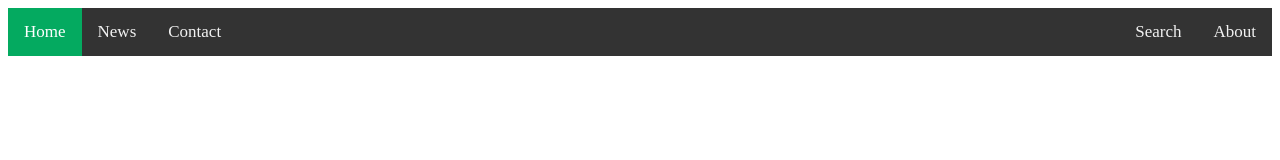
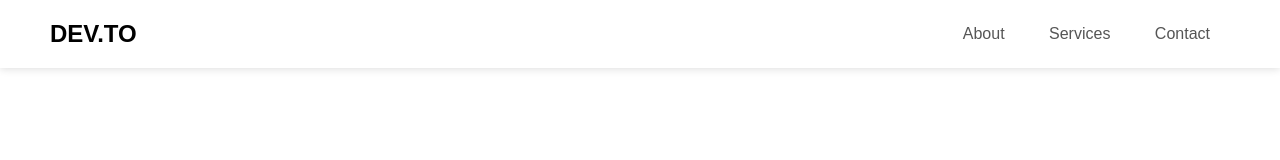
Before and after one commit to anishjoshi1999/csspractice, a plain HTML site: page index.html in a window 1280 px wide. Drawn offline with Linux system fonts and the light colour scheme.

Commit message:
navbar using flexbox

```diff
--- a/index.html
+++ b/index.html
@@ -11,15 +11,14 @@
 
 <body>
     <header>
-        <div class="topnav">
-            <a href="#" class="active">Home</a>
-            <a href="#">News</a>
-            <a href="#">Contact</a>
-            <div class="topnav-right">
-                <a href="#">Search</a>
-                <a href="#">About</a>
-            </div>
-        </div>
+        <h1 id="nav-title">DEV.TO</h1>
+        <nav>
+            <ul>
+                <li><a href="#">About</a></li>
+                <li><a href="#">Services</a></li>
+                <li><a href="#">Contact</a></li>
+            </ul>
+        </nav>
     </header>
 </body>
 
--- a/styles.css
+++ b/styles.css
@@ -1,27 +1,36 @@
-.topnav {
-    background-color: #333;
-    overflow: hidden;
+* {
+    margin: 0;
+    padding: 0;
+    font-family: Arial, Helvetica, sans-serif;
 }
 
-.topnav a {
-    color: #f2f2f2;
-    float: left;
-    text-align: center;
-    padding: 14px 16px;
-    text-decoration: none;
-    font-size: 17px;
+
+
+header {
+    display: flex;
+    justify-content: flex-end;
+    align-items: center;
+    padding: 20px 50px;
+    box-shadow: 0 1px 8px #ddd;
 }
 
-.topnav a:hover {
-    background-color: #ddd;
-    color: black;
+#nav-title {
+    margin-right: auto;
+    font-size: 1.5em;
 }
 
-.topnav a.active {
-    background-color: #04AA60;
-    color: white;
+header li {
+    list-style-type: none;
+    display: inline-block;
+    padding: 0 20px;
 }
 
-.topnav-right {
-    float: right;
+header a {
+    text-decoration: none;
+    color: #555;
+    transition: all 0.3s ease 0s;
 }
+
+header a:hover {
+    color: #b2dfdb;
+}
```
